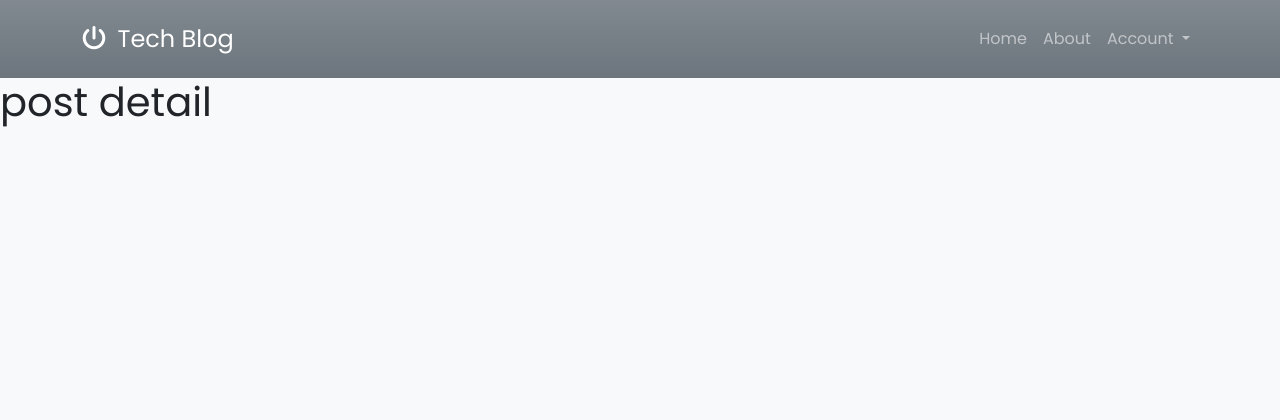
After one commit to LucasBehrendt/tech-blog, a Django app: template blog/templates/blog/post_detail.html in a window 1280 px wide. The commit adds this page. Shown: the top 420 px of the page. Run offline with Django 3.2, Linux system fonts and the light colour scheme; the template is opened without the code that fills it, so the values that code supplies are empty; some libraries are stand-ins or nearby versions.

Commit message:
Create view, url & template for post-detail.html

```diff
--- /dev/null
+++ b/blog/templates/blog/post_detail.html
@@ -0,0 +1,4 @@
+{% extends 'base.html' %}
+{% block content %}
+<h1>post detail</h1>
+{% endblock %}
--- a/blog/templates/blog/post_list.html
+++ b/blog/templates/blog/post_list.html
@@ -6,7 +6,7 @@
     <div class="row justify-content-center px-md-3 py-md-4 py-3 mb-5 m-md-5 mx-2 border rounded bg-white">
         <div class="row mb-3">
             <div class="col-md-7 p-0">
-                <a href="#">
+                <a href="{% url 'post-detail' post.id %}">
                     {% if "placeholder" in post.image.url %}
                     <!-- Placeholder image source:  https://www.pexels.com/sv-se/foto/teknologi-modern-utrustning-flatlay-325153/-->
                     <img class="post-img mb-md-0"
@@ -21,7 +21,7 @@
             <div class="col-md-5 ps-md-3 ps-0 d-flex flex-column align-items-start">
                 <h4 class="mt-3 mt-md-0 fs-5">{{ post.title }}</h4>
                 <h6 class="mb-auto fs-6">{{ post.excerpt }}</h6>
-                <button type="button" class="btn btn-secondary mt-4">Read More</button>
+                <a href="{% url 'post-detail' post.id %}" type="button" class="btn btn-secondary mt-4">Read More</a>
             </div>
         </div>
         <div class="row">
--- a/blog/urls.py
+++ b/blog/urls.py
@@ -4,5 +4,6 @@ from . import views
 
 urlpatterns = [
     path('', views.PostList.as_view(), name='home'),
+    path('post/<int:pk>/', views.PostDetail.as_view(), name='post-detail'),
     path('blog/about/', views.about, name='about'),
 ]
--- a/blog/views.py
+++ b/blog/views.py
@@ -1,5 +1,5 @@
 from django.shortcuts import render
-from django.views.generic import ListView
+from django.views.generic import ListView, DetailView
 from django.db.models import Count
 from .models import Post
 
@@ -15,3 +15,7 @@ class PostList(ListView):
     ordering = ['-created_on']
     paginate_by = 2
     queryset = Post.objects.annotate(number_of_comments=Count('comment'))
+
+
+class PostDetail(DetailView):
+    model = Post
--- a/templates/base.html
+++ b/templates/base.html
@@ -23,7 +23,7 @@
 
 <body class="d-flex flex-column vh-100 bg-light">
 
-    <!-- <header> -->
+    <header>
         <!-- Navbar -->
         <nav class="navbar navbar-expand-lg navbar-dark bg-secondary bg-gradient static-top">
             <div class="container">
@@ -60,7 +60,7 @@
                 </div>
             </div>
         </nav>
-    <!-- </header> -->
+    </header>
 
     <main class="bg-light">
         {% block content %}
```
